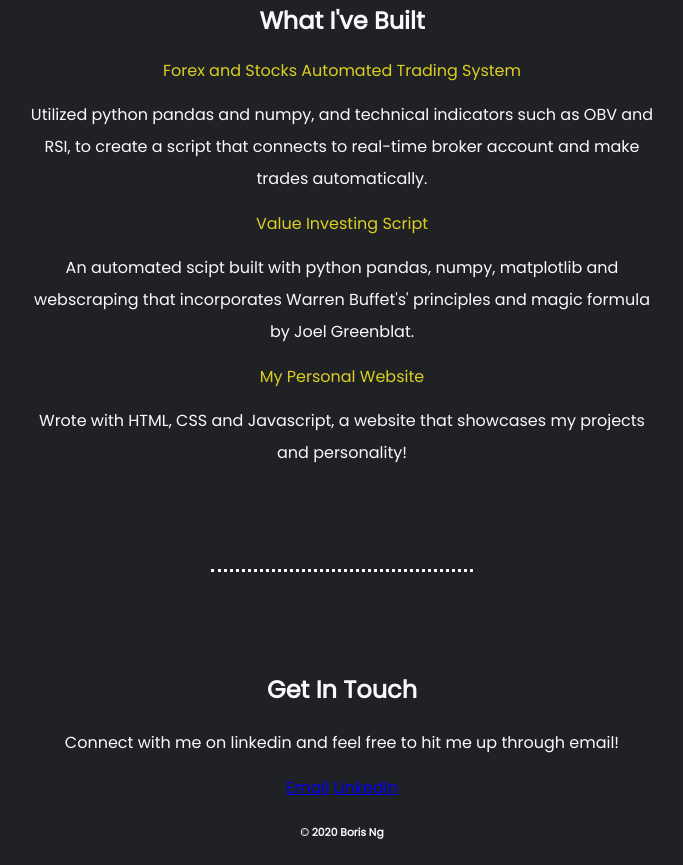
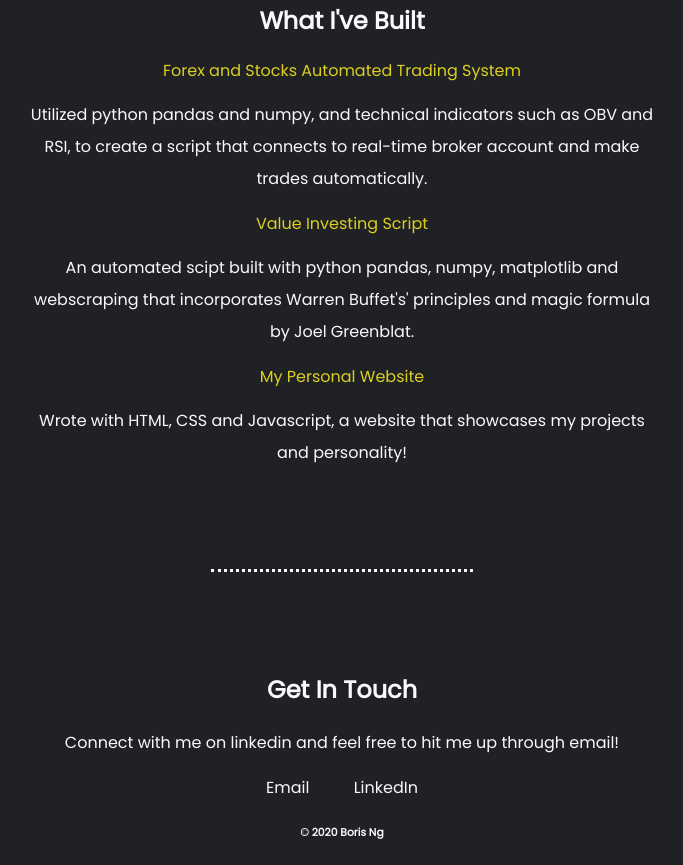
Before and after one commit to borisng0112ca/Personal-Website, a plain HTML site: page index.html in a window 1280 px wide. Shown: the part 2117-2982 px from the top of the page, without its empty margins (298-981 px from the left). Drawn offline with Linux system fonts and the light colour scheme.

Commit message:
CSS V.1.0.1

```diff
--- a/css/styles.css
+++ b/css/styles.css
@@ -26,6 +26,7 @@ h1{
 
 h2{
     text-align: center;
+
 }
 
 h3{
@@ -93,3 +94,17 @@ h3{
     margin: 100px auto 0 auto;
     text-align: center;
 }
+
+a{
+    color : #f8f8ff;
+    text-decoration: none;
+    margin: 10px 20px;
+}
+
+a:hover{
+    color : #dbcf23;
+}
+
+#getintouch{
+    color : #dbcf23;
+}
```
